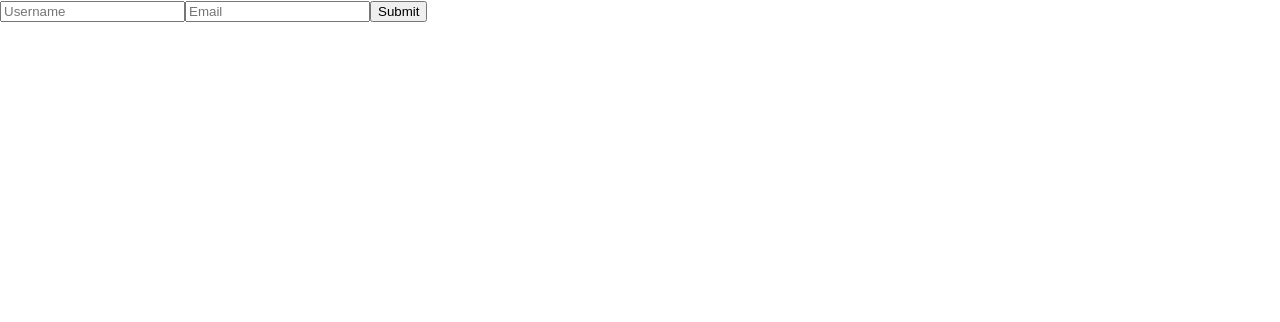
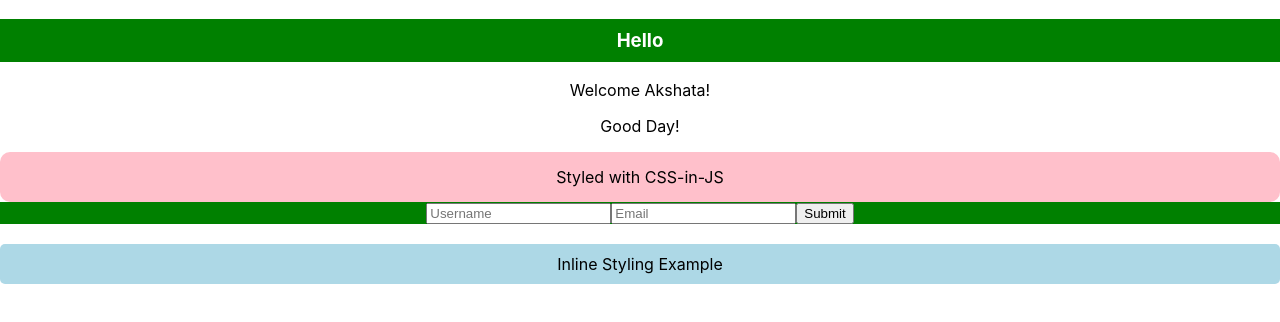
Before and after one commit to AkshataBhat-eng/react-app, a React (Create React App) app: page / in a window 1280 px wide. Shown: the top 322 px of the page. Built offline with nearby package versions, Linux system fonts and the light colour scheme.

Commit message:
React day 8

```diff
--- a/package.json
+++ b/package.json
@@ -10,6 +10,7 @@
     "react": "^19.1.0",
     "react-dom": "^19.1.0",
     "react-scripts": "5.0.1",
+    "styled-components": "^6.1.18",
     "web-vitals": "^2.1.4"
   },
   "scripts": {
--- a/src/App.css
+++ b/src/App.css
@@ -36,3 +36,7 @@
     transform: rotate(360deg);
   }
 }
+
+.myClass {
+  background-color: green;
+}
--- a/src/App.js
+++ b/src/App.js
@@ -1,6 +1,6 @@
 // import Footer from './Footer';
-// import Greetings from './Greetings';
-// import './App.css';
+import Greetings from './Greetings';
+import './App.css';
 // import Clock from './Clock';
 import React, { useEffect, useState } from "react";
 import EventHandler from "./EventHandler";
@@ -40,9 +40,9 @@ function App() {
       <h1>Hello World</h1>
      <Clock />
      </div>
-     <div>
+     <div> */}
       <Greetings name='Akshata' message='Good Day!' />
-      <button onClick={() => setCount(prevCount => prevCount + 1)}>
+      {/* <button onClick={() => setCount(prevCount => prevCount + 1)}>
         Increment
       </button>
       <div>{count}</div>
@@ -59,7 +59,7 @@ function App() {
         ))}
       </div>
      </main> */}
-      <form>
+      <form className="myClass">
         <input
           type="text"
           // value={username}
@@ -77,8 +77,20 @@ function App() {
         />
         {emailError && <p style={{ color: "red" }}>{emailError}</p>}
 
-        <button type="submit" onClick={(e)=>handleSubmit(e)}>Submit</button>
+        <button type="submit" onClick={(e) => handleSubmit(e)}>
+          Submit
+        </button>
       </form>
+      <div
+        style={{
+          marginTop: "20px",
+          backgroundColor: "lightblue",
+          padding: "10px",
+          borderRadius: "5px",
+        }}
+      >
+        Inline Styling Example
+      </div>
     </div>
   );
 }
--- a/src/Greetings.js
+++ b/src/Greetings.js
@@ -1,11 +1,21 @@
 import React from "react";
+import styles from './Greetings.module.css'
+import styled from 'styled-components';
+
+const StyledComponent = styled.div`
+  background-color: pink;
+  padding: 15px;
+  border-radius: 10px;
+`;
 
 function Greetings(props) {
     return (
         <div>
-            <h3>Hello</h3>
+            <h3 className={styles.h3}>Hello</h3>
             <p>Welcome {props.name}!</p>
             <p> {props.message}</p>
+
+            <StyledComponent>Styled with CSS-in-JS</StyledComponent>
         </div>
     )
 }
--- /dev/null
+++ b/src/Greetings.module.css
@@ -0,0 +1,7 @@
+.h3 {
+  background-color: green;
+  color: white;
+  border: none;
+  padding: 10px 20px;
+  cursor: pointer;
+}
```
Also changed, not shown: 1 other file (tests, documents, lock files or other folders).
